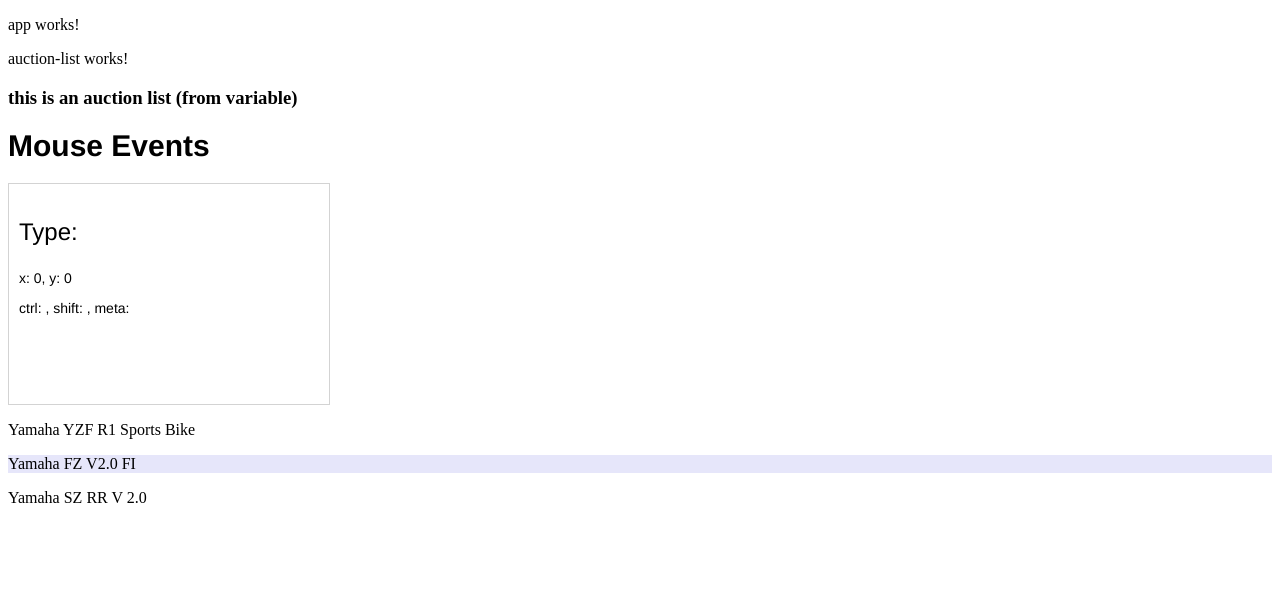
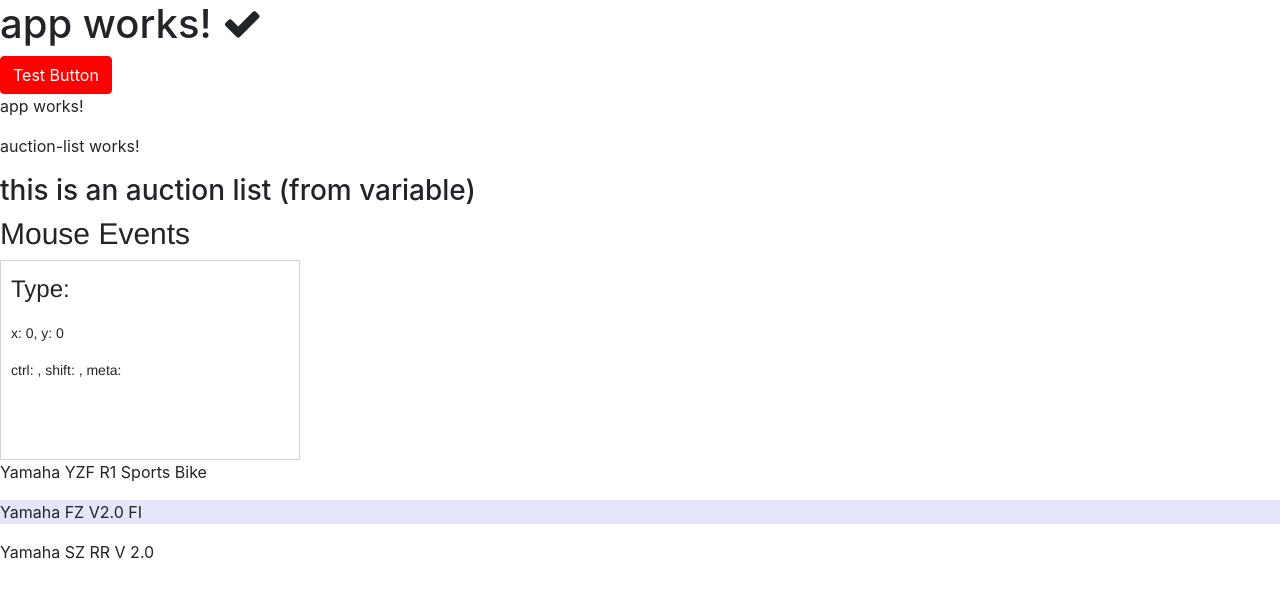
Before and after one commit to mbachmann/angular-tutorial-2020, an Angular app: page / in a window 1280 px wide. Shown: the top 598 px of the page. Built offline with nearby package versions, Linux system fonts and the light colour scheme.

Commit message:
initial branch commit

```diff
--- a/angular.json
+++ b/angular.json
@@ -28,9 +28,15 @@
               "src/assets"
             ],
             "styles": [
+              "./node_modules/bootstrap/dist/css/bootstrap.min.css",
+              "./node_modules/font-awesome/css/font-awesome.min.css",
               "src/styles.scss"
             ],
-            "scripts": []
+            "scripts": [
+              "./node_modules/jquery/dist/jquery.min.js",
+              "./node_modules/bootstrap/dist/js/bootstrap.min.js",
+              "./node_modules/popper.js/dist/umd/popper.min.js"
+            ]
           },
           "configurations": {
             "production": {
@@ -92,9 +98,15 @@
               "src/assets"
             ],
             "styles": [
+              "./node_modules/bootstrap/dist/css/bootstrap.min.css",
+              "./node_modules/font-awesome/css/font-awesome.min.css",
               "src/styles.scss"
             ],
-            "scripts": []
+            "scripts": [
+              "./node_modules/jquery/dist/jquery.min.js",
+              "./node_modules/bootstrap/dist/js/bootstrap.min.js",
+              "./node_modules/popper.js/dist/umd/popper.min.js"
+            ]
           }
         },
         "lint": {
--- a/package.json
+++ b/package.json
@@ -19,8 +19,12 @@
     "@angular/platform-browser": "~10.0.5",
     "@angular/platform-browser-dynamic": "~10.0.5",
     "@angular/router": "~10.0.5",
+    "bootstrap": "^4.5.1",
     "classlist.js": "^1.1.20150312",
+    "font-awesome": "^4.7.0",
     "intl": "^1.2.5",
+    "jquery": "^3.5.1",
+    "popper.js": "^1.16.1",
     "rxjs": "~6.5.5",
     "tslib": "^2.0.0",
     "web-animations-js": "^2.3.2",
--- /dev/null
+++ b/src/_variables.scss
@@ -0,0 +1,3 @@
+$icon-font-path: '../node_modules/bootstrap-sass/assets/fonts/bootstrap/';
+$primary: red;
+$fa-font-path : '../node_modules/font-awesome/fonts';
--- a/src/app/app.component.html
+++ b/src/app/app.component.html
@@ -1,2 +1,6 @@
+<h1>
+  {{title}} <i class="fa fa-check"></i>
+</h1>
+<button class="btn btn-primary">Test Button</button>
 <p>app works!</p>
 <app-auction-list (titleClicked)="onAuctionListTitleClicked($event)"  [headerTitle]="auctionListTitle"></app-auction-list>
--- a/src/styles.scss
+++ b/src/styles.scss
@@ -1 +1,4 @@
 /* You can add global styles to this file, and also import other style files */
+@import 'variables';
+@import '~bootstrap/scss/bootstrap';
+@import '~font-awesome/css/font-awesome.css';
```
Also changed, not shown: 1 other file (tests, documents, lock files or other folders).
